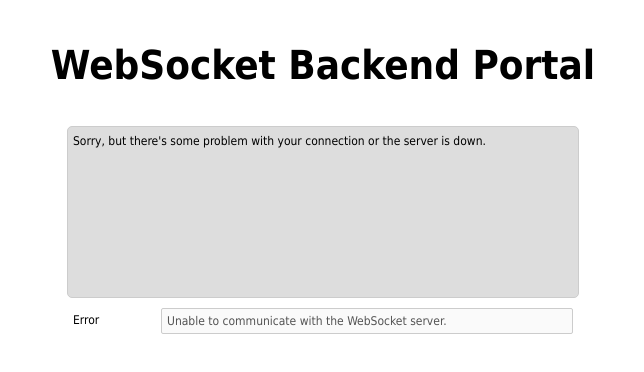
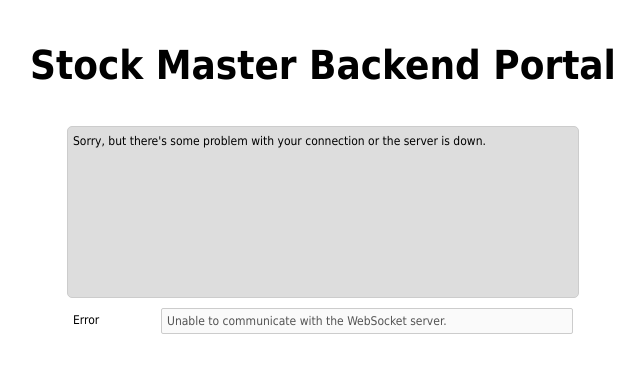
Before and after one commit to mohseen-shaikh010/StocksAppBackend-WebSocketDemo, a website: page backend.html in a window 1280 px wide. Shown: the whole page, without its empty margins (317-961 px from the left). Drawn offline with nearby package versions, Linux system fonts and the light colour scheme.

Commit message:
page titles changed

```diff
--- a/backend.html
+++ b/backend.html
@@ -19,7 +19,7 @@
     <body>
       <br/><br/><br/>
       <center>
-      <h1>WebSocket Backend Portal</h1>
+      <h1>Stock Master Backend Portal</h1>
       <br/><br/>
       </center>
         <div id="content"></div>
```
Also changed, not shown: frontend.html (+1 -1 lines).
